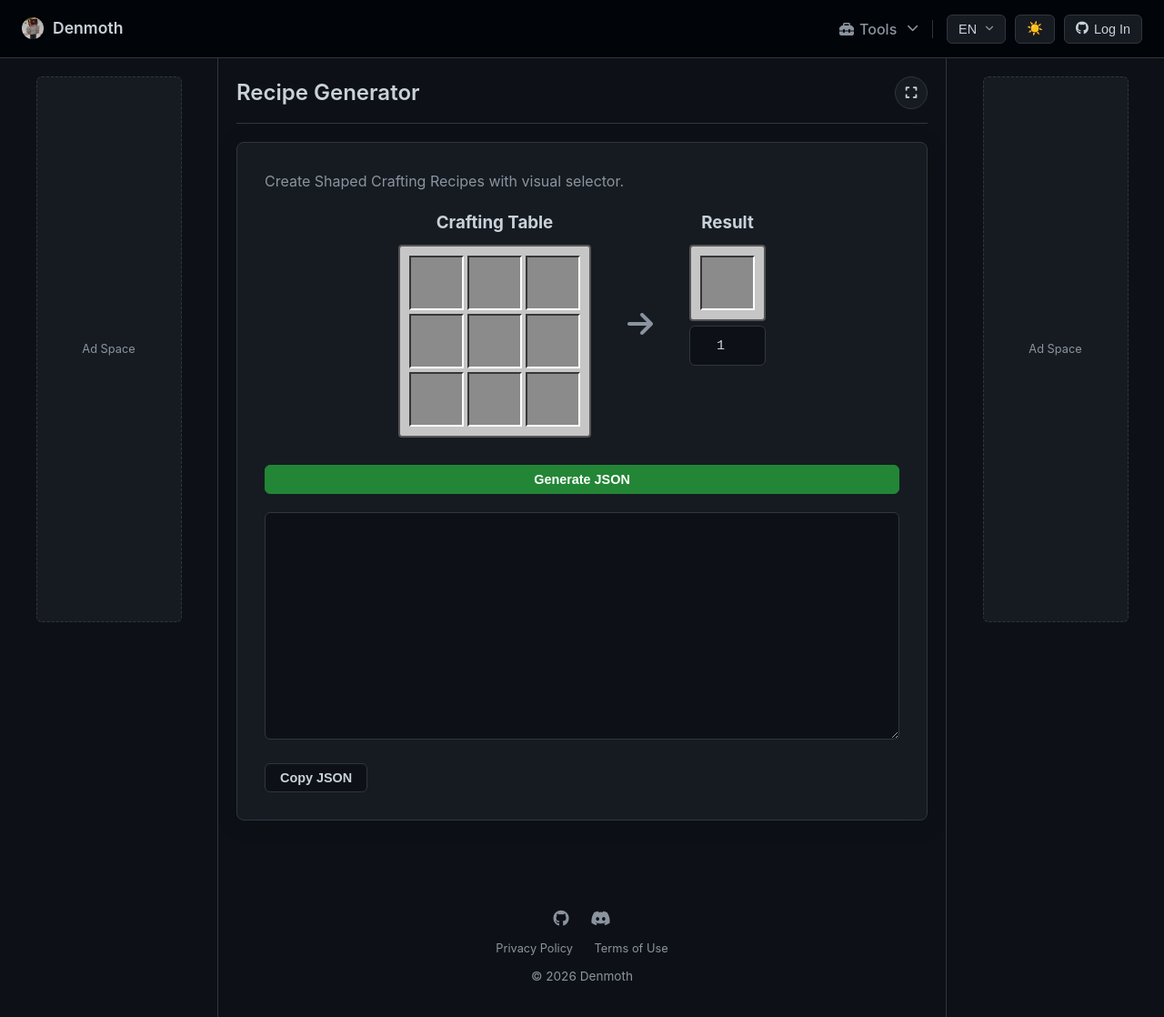
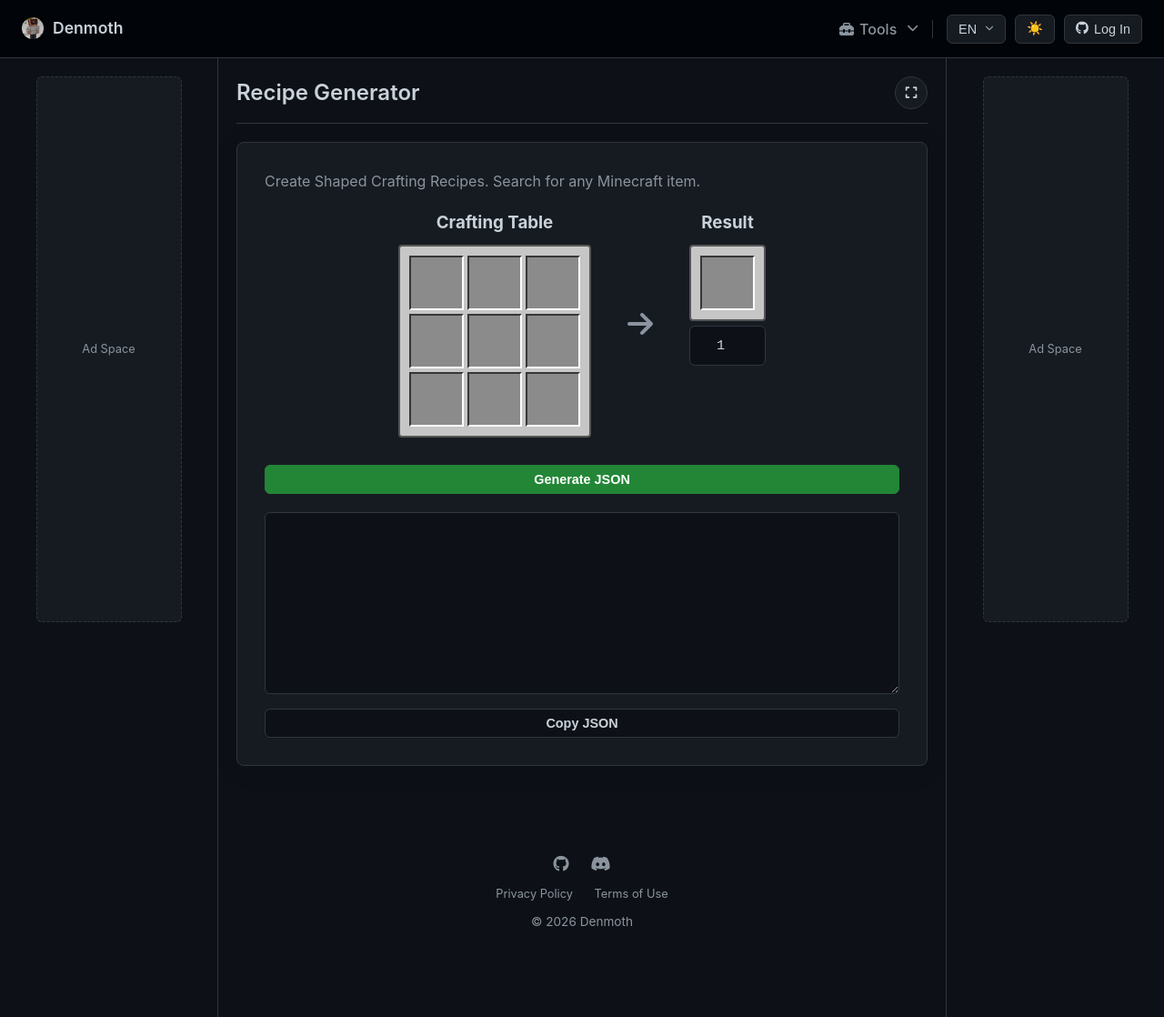
Before and after one commit to denmoth/Denmoth.github.io, a Jekyll site: the page built from tools/recipe.html, in a window 1280 px wide. Shown: the whole page at 91% size. Built offline with Jekyll 4.4.1, drawn with Linux system fonts in a browser that asks for light colours; a script that is not in the unit is left out; comment, search, counter and statistics services are not loaded; some of the changed lines change nothing that is shown.

Commit message:
Update recipe.html

```diff
--- a/tools/recipe.html
+++ b/tools/recipe.html
@@ -4,29 +4,19 @@
 permalink: /tools/recipe/
 ---
 
-<div class="lang-en"><p style="color:var(--text-muted); margin-bottom:20px;">Create Shaped Crafting Recipes with visual selector.</p></div>
-<div class="lang-ru"><p style="color:var(--text-muted); margin-bottom:20px;">Визуальный генератор рецептов крафта.</p></div>
+<div class="lang-en"><p style="color:var(--text-muted); margin-bottom:20px;">Create Shaped Crafting Recipes. Search for any Minecraft item.</p></div>
+<div class="lang-ru"><p style="color:var(--text-muted); margin-bottom:20px;">Создание рецептов крафта. Поиск по всем предметам Minecraft.</p></div>
 
 <div style="display:flex; justify-content:center; gap:40px; flex-wrap:wrap; margin-bottom:30px;">
     <div>
         <h3 style="text-align:center; margin-bottom:10px;">Crafting Table</h3>
         <div style="display:grid; grid-template-columns:repeat(3, 60px); gap:4px; background:#c6c6c6; padding:10px; border-radius:4px; border:2px solid #555;">
-            <div id="s0" class="craft-slot" onclick="openPicker(0)"></div>
-            <div id="s1" class="craft-slot" onclick="openPicker(1)"></div>
-            <div id="s2" class="craft-slot" onclick="openPicker(2)"></div>
-            <div id="s3" class="craft-slot" onclick="openPicker(3)"></div>
-            <div id="s4" class="craft-slot" onclick="openPicker(4)"></div>
-            <div id="s5" class="craft-slot" onclick="openPicker(5)"></div>
-            <div id="s6" class="craft-slot" onclick="openPicker(6)"></div>
-            <div id="s7" class="craft-slot" onclick="openPicker(7)"></div>
-            <div id="s8" class="craft-slot" onclick="openPicker(8)"></div>
+            {% for i in (0..8) %}
+            <div id="s{{i}}" class="craft-slot" onclick="openPicker({{i}})"></div>
+            {% endfor %}
         </div>
     </div>
-
-    <div style="display:flex; flex-direction:column; justify-content:center;">
-        <i class="fa-solid fa-arrow-right" style="font-size:2rem; color:var(--text-muted);"></i>
-    </div>
-
+    <div style="display:flex; flex-direction:column; justify-content:center;"><i class="fa-solid fa-arrow-right" style="font-size:2rem; color:var(--text-muted);"></i></div>
     <div>
         <h3 style="text-align:center; margin-bottom:10px;">Result</h3>
         <div style="background:#c6c6c6; padding:10px; border-radius:4px; border:2px solid #555; width:84px; height:84px; display:flex; align-items:center; justify-content:center;">
@@ -37,16 +27,13 @@
 </div>
 
 <button onclick="genRecipe()" class="btn primary" style="width:100%;">Generate JSON</button>
-
-<div class="form-group" style="margin-top:20px;">
-    <textarea id="recipe-out" class="form-area" readonly style="height:250px; font-family:monospace;"></textarea>
-</div>
-<button onclick="copyRecipe()" class="btn">Copy JSON</button>
+<textarea id="recipe-out" class="form-area" readonly style="height:200px; font-family:monospace; margin-top:20px;"></textarea>
+<button onclick="copyOut('recipe-out')" class="btn" style="width:100%; margin-top:10px;">Copy JSON</button>
 
 <div id="picker-modal" class="item-picker-modal" onclick="if(event.target === this) closePicker()">
     <div class="item-picker-content">
         <div style="padding:15px; border-bottom:1px solid var(--border); display:flex; gap:10px;">
-            <input type="text" id="picker-search" class="form-input" placeholder="Search item..." style="flex:1;" oninput="filterItems()">
+            <input type="text" id="picker-search" class="form-input" placeholder="Search (e.g. netherite_sword)" style="flex:1;" oninput="filterItems()">
             <button onclick="closePicker()" class="btn">Close</button>
         </div>
         <div id="picker-list" class="item-list"></div>
@@ -54,117 +41,59 @@
 </div>
 
 <script>
-    const itemsDB = [
-        "minecraft:air", "minecraft:stone", "minecraft:dirt", "minecraft:cobblestone", "minecraft:planks",
-        "minecraft:stick", "minecraft:torch", "minecraft:crafting_table", "minecraft:furnace", "minecraft:chest",
-        "minecraft:diamond", "minecraft:iron_ingot", "minecraft:gold_ingot", "minecraft:emerald", "minecraft:coal",
-        "minecraft:diamond_sword", "minecraft:diamond_pickaxe", "minecraft:iron_sword", "minecraft:bow", "minecraft:arrow",
-        "minecraft:apple", "minecraft:bread", "minecraft:porkchop", "minecraft:cooked_beef", "minecraft:golden_apple",
-        "minecraft:oak_log", "minecraft:spruce_log", "minecraft:birch_log", "minecraft:rotten_flesh", "minecraft:bone",
-        "minecraft:gunpowder", "minecraft:string", "minecraft:spider_eye", "minecraft:ender_pearl", "minecraft:blaze_rod",
-        "minecraft:redstone", "minecraft:lapis_lazuli", "minecraft:obsidian", "minecraft:bedrock", "minecraft:tnt"
-    ];
-
     let currentSlot = -1;
     let grid = new Array(9).fill("minecraft:air");
-    let result = "minecraft:diamond";
+    let resultItem = "minecraft:diamond";
 
-    function openPicker(slotIdx) {
-        currentSlot = slotIdx;
+    function openPicker(idx) {
+        currentSlot = idx;
         document.getElementById('picker-modal').style.display = 'flex';
-        document.getElementById('picker-search').value = '';
         document.getElementById('picker-search').focus();
-        filterItems();
     }
-
-    function closePicker() {
-        document.getElementById('picker-modal').style.display = 'none';
-    }
-
-    function selectItem(id) {
-        if(currentSlot === -1) {
-            result = id;
-            updateSlotUI('res-slot', id);
-        } else {
-            grid[currentSlot] = id;
-            updateSlotUI('s' + currentSlot, id);
-        }
-        closePicker();
-    }
-
-    function updateSlotUI(elId, itemId) {
-        const el = document.getElementById(elId);
-        el.innerHTML = '';
-        if(itemId !== 'minecraft:air') {
-            const img = document.createElement('img');
-            img.src = `https://assets.mcasset.cloud/1.20.1/assets/minecraft/textures/item/${itemId.replace('minecraft:', '')}.png`;
-            img.onerror = function() { this.src = 'https://assets.mcasset.cloud/1.20.1/assets/minecraft/textures/block/stone.png'; };
-            el.appendChild(img);
-            el.title = itemId;
-        }
-    }
+    function closePicker() { document.getElementById('picker-modal').style.display = 'none'; }
 
     function filterItems() {
         const q = document.getElementById('picker-search').value.toLowerCase();
         const list = document.getElementById('picker-list');
         list.innerHTML = '';
+        if(q.length < 2) return;
 
-        const customOpt = document.createElement('div');
-        customOpt.className = 'item-option';
-        customOpt.innerHTML = `<span style="color:#58a6ff">Use "${q}"</span>`;
-        customOpt.onclick = () => selectItem(q || 'minecraft:air');
-        list.appendChild(customOpt);
+        // Поиск по "всем" предметам (через динамический ввод)
+        const opt = document.createElement('div');
+        opt.className = 'item-option';
+        const fullId = q.includes(':') ? q : 'minecraft:' + q;
+        opt.innerHTML = `<span>Use: ${fullId}</span>`;
+        opt.onclick = () => selectItem(fullId);
+        list.appendChild(opt);
+    }
 
-        itemsDB.filter(i => i.includes(q)).forEach(i => {
-            const div = document.createElement('div');
-            div.className = 'item-option';
-            div.onclick = () => selectItem(i);
+    function selectItem(id) {
+        if(currentSlot === -1) { resultItem = id; updateSlotUI('res-slot', id); }
+        else { grid[currentSlot] = id; updateSlotUI('s' + currentSlot, id); }
+        closePicker();
+    }
 
-            const img = document.createElement('img');
-            img.src = `https://assets.mcasset.cloud/1.20.1/assets/minecraft/textures/item/${i.replace('minecraft:', '')}.png`;
-
-            const span = document.createElement('span');
-            span.innerText = i.replace('minecraft:', '');
-
-            div.appendChild(img);
-            div.appendChild(span);
-            list.appendChild(div);
-        });
+    function updateSlotUI(elId, id) {
+        const el = document.getElementById(elId);
+        const name = id.split(':')[1];
+        el.innerHTML = `<img src="https://assets.mcasset.cloud/1.20.1/assets/minecraft/textures/item/${name}.png" onerror="this.src='https://assets.mcasset.cloud/1.20.1/assets/minecraft/textures/block/${name}.png'; this.onerror=()=>this.src='/assets/img/logo.png'">`;
+        el.title = id;
     }
 
     function genRecipe() {
         const keys = {};
         const chars = "ABCDEFGHI";
-        const patternArr = ["", "", ""];
-
-        grid.forEach((item, idx) => {
-            const row = Math.floor(idx / 3);
-            if(item === 'minecraft:air') {
-                patternArr[row] += " ";
-            } else {
+        const pattern = ["", "", ""];
+        let keyIdx = 0;
+        grid.forEach((item, i) => {
+            if(item === 'minecraft:air') pattern[Math.floor(i/3)] += " ";
+            else {
                 let char = Object.keys(keys).find(k => keys[k].item === item);
-                if(!char) {
-                    char = chars[Object.keys(keys).length];
-                    keys[char] = { item: item };
-                }
-                patternArr[row] += char;
+                if(!char) { char = chars[keyIdx++]; keys[char] = { item: item }; }
+                pattern[Math.floor(i/3)] += char;
             }
         });
-
-        const recipe = {
-            type: "minecraft:crafting_shaped",
-            pattern: patternArr,
-            key: keys,
-            result: {
-                item: result,
-                count: parseInt(document.getElementById('res-count').value)
-            }
-        };
-        document.getElementById('recipe-out').value = JSON.stringify(recipe, null, 4);
+        document.getElementById('recipe-out').value = JSON.stringify({ type: "minecraft:crafting_shaped", pattern, key: keys, result: { item: resultItem, count: parseInt(document.getElementById('res-count').value) } }, null, 4);
     }
-
-    function copyRecipe() {
-        navigator.clipboard.writeText(document.getElementById('recipe-out').value);
-        alert("Copied!");
-    }
+    function copyOut(id) { const el = document.getElementById(id); el.select(); document.execCommand('copy'); }
 </script>
```
